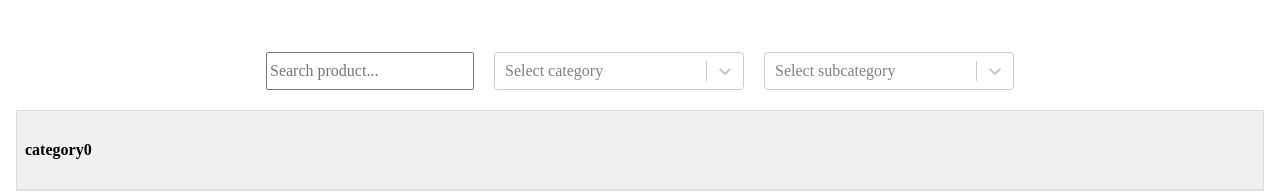
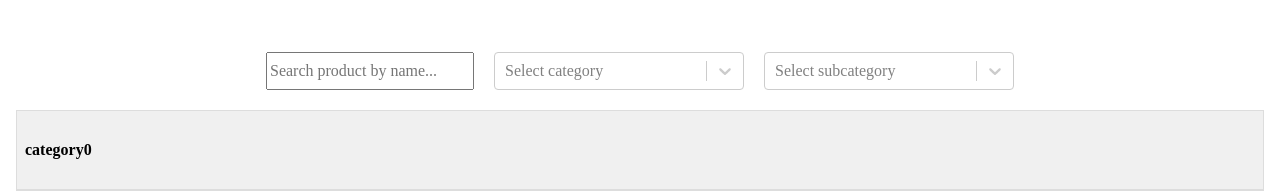
Before and after one commit to czesuaf92/table-front-task, a React (Create React App) app: page / in a window 1280 px wide. Shown: the top 191 px of the page. Built offline with nearby package versions, Linux system fonts and the light colour scheme.

Commit message:
small refactor

```diff
--- a/src/components/ProductsTable.tsx
+++ b/src/components/ProductsTable.tsx
@@ -22,7 +22,7 @@ const ProductsTable: React.FC = () => {
     products[index].subcategories.forEach(subcategory => {
       totalHeight += 60;
 
-      subcategory.products.forEach(product => {
+      subcategory.products.forEach(() => {
         totalHeight += 40;
       });
     });
--- a/src/components/SearchBar.tsx
+++ b/src/components/SearchBar.tsx
@@ -26,7 +26,7 @@ const SearchBar = () => {
   return (
     <input
       type="text"
-      placeholder="Search product..."
+      placeholder="Search product by name..."
       value={searchTerm}
       onChange={(e) => setSearchTerm(e.target.value)}
       minLength={3}
```
